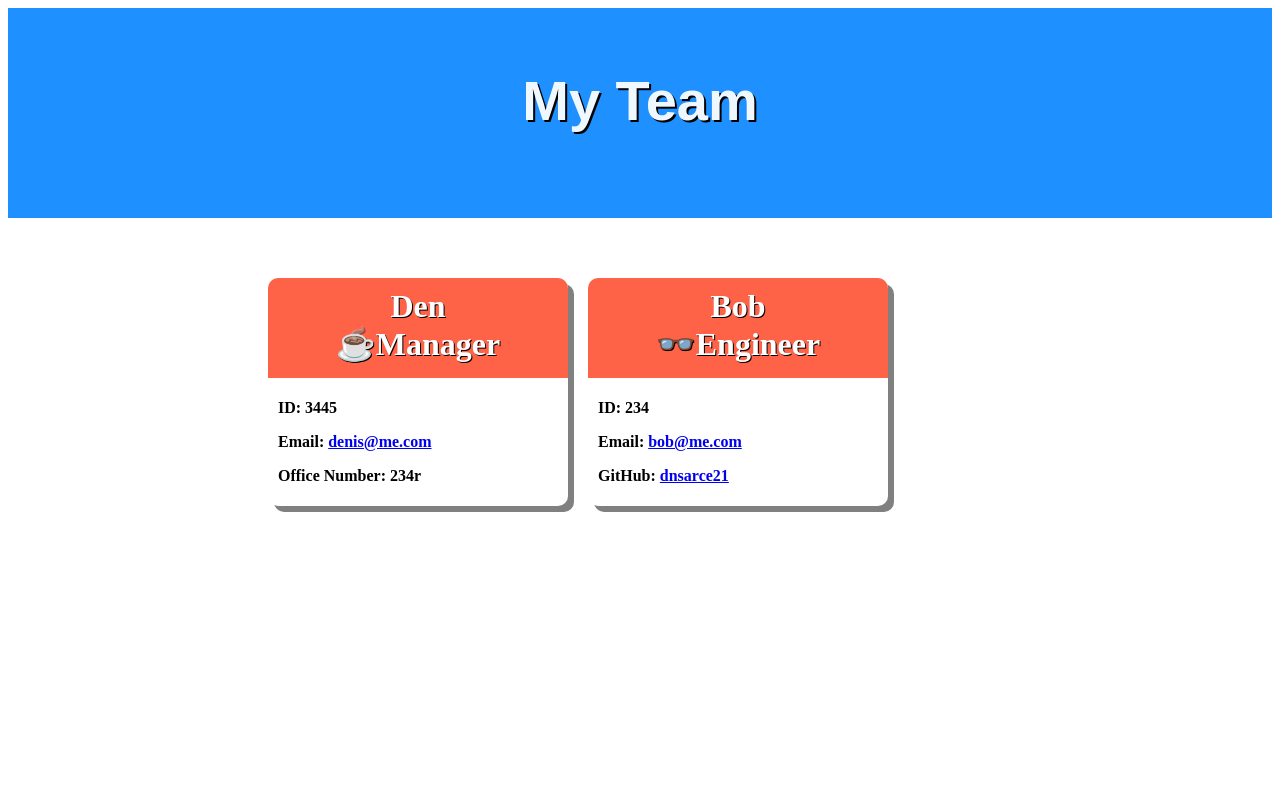
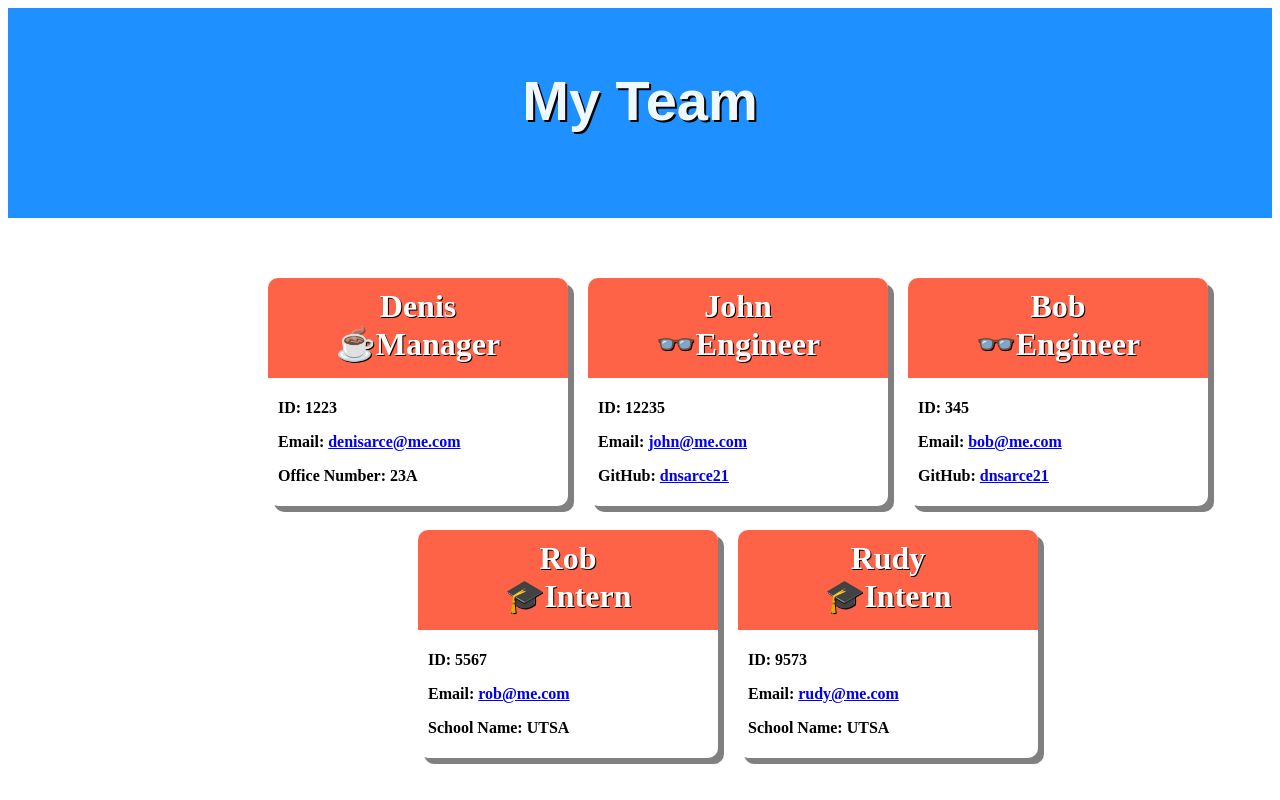
Before and after one commit to D-Y-A-G/Team-Profile_Generator-DA, a website: page index.html in a window 1280 px wide. Drawn offline with Linux system fonts and the light colour scheme.

```diff
--- a/index.html
+++ b/index.html
@@ -29,18 +29,25 @@
 
                 <div style="display:inline-block; position: relative; margin-left: 250px;">
                       <div style="font-weight: bolder; float:left; width: 300px; background-color: white; border-radius: 10px; box-shadow: 6px 6px gray; margin: 10px 10px 10px 10px;">
-        <p style="width:300px; position:relative; color:white; font-size:2rem; background-color: tomato; align-items: center; text-align: center; padding-bottom: 15px; padding-top: 10px; text-shadow: 1px 1px black; margin: 0%; border-radius: 10px 10px 0px 0px;" >Den</br> <span>&#9749;Manager</span></p>
+        <p style="width:300px; position:relative; color:white; font-size:2rem; background-color: tomato; align-items: center; text-align: center; padding-bottom: 15px; padding-top: 10px; text-shadow: 1px 1px black; margin: 0%; border-radius: 10px 10px 0px 0px;" >Denis</br> <span>&#9749;Manager</span></p>
         <div style="border-radius:10px; padding: 5px;">
-            <p type="text" style="width: 200px; padding-left: 5px;">ID: 3445</p>
-            <p type="text" style="width: 200px; padding-left: 5px;">Email: <a href="mailto:denis@me.com"> denis@me.com</a></p>
-            <p type="text" style="width: 200px; padding-left: 5px;">Office Number: 234r</p>
+            <p type="text" style="width: 200px; padding-left: 5px;">ID: 1223</p>
+            <p type="text" style="width: 200px; padding-left: 5px;">Email: <a href="mailto:denisarce@me.com"> denisarce@me.com</a></p>
+            <p type="text" style="width: 200px; padding-left: 5px;">Office Number: 23A</p>
         </div>
     </div>
 
                       <div style="font-weight: bolder; float:left; width: 300px; background-color: white; border-radius: 10px; box-shadow: 6px 6px gray; margin: 10px 10px 10px 10px;">
+      <p style="width:300px; position:relative; color:white; font-size:2rem; background-color: tomato; align-items: center; text-align: center; padding-bottom: 15px; padding-top: 10px; text-shadow: 1px 1px black; margin: 0%; border-radius: 10px 10px 0px 0px;" >John</br> <span>&#128083;Engineer</span></p>
+      <div style="border-radius:10px; padding: 5px;">
+          <p type="text" style="width: 200px; padding-left: 5px;">ID: 12235</p>
+          <p type="text" style="width: 200px; padding-left: 5px;">Email: <a href="mailto:john@me.com"> john@me.com</a></p>
+          <p type="text" style="width: 200px; padding-left: 5px;"> GitHub: <a href="https://github.com/dnsarce21">dnsarce21</a></p>
+      </div>
+  </div><div style="font-weight: bolder; float:left; width: 300px; background-color: white; border-radius: 10px; box-shadow: 6px 6px gray; margin: 10px 10px 10px 10px;">
       <p style="width:300px; position:relative; color:white; font-size:2rem; background-color: tomato; align-items: center; text-align: center; padding-bottom: 15px; padding-top: 10px; text-shadow: 1px 1px black; margin: 0%; border-radius: 10px 10px 0px 0px;" >Bob</br> <span>&#128083;Engineer</span></p>
       <div style="border-radius:10px; padding: 5px;">
-          <p type="text" style="width: 200px; padding-left: 5px;">ID: 234</p>
+          <p type="text" style="width: 200px; padding-left: 5px;">ID: 345</p>
           <p type="text" style="width: 200px; padding-left: 5px;">Email: <a href="mailto:bob@me.com"> bob@me.com</a></p>
           <p type="text" style="width: 200px; padding-left: 5px;"> GitHub: <a href="https://github.com/dnsarce21">dnsarce21</a></p>
       </div>
@@ -50,7 +57,21 @@
 
                 <div style="display:inline-block; position: inherit; margin-left: 400px;">
 
-
+                      <div style="font-weight: bolder; float:left; width: 300px; background-color: white; border-radius: 10px; box-shadow: 6px 6px gray; margin: 10px 10px 10px 10px;">
+      <p style="width:300px; position:relative; color:white; font-size:2rem; background-color: tomato; align-items: center; text-align: center; padding-bottom: 15px; padding-top: 10px; text-shadow: 1px 1px black; margin: 0%; border-radius: 10px 10px 0px 0px;" >Rob</br> <span>&#127891;Intern</span></p>
+      <div style="border-radius:10px; padding: 5px;">
+          <p type="text" style="width: 200px; padding-left: 5px;">ID: 5567</p>
+          <p type="text" style="width: 200px; padding-left: 5px;">Email: <a href="mailto:rob@me.com"> rob@me.com</a></p>
+          <p type="text" style="width: 200px; padding-left: 5px;">School Name: UTSA</p>
+      </div>
+  </div><div style="font-weight: bolder; float:left; width: 300px; background-color: white; border-radius: 10px; box-shadow: 6px 6px gray; margin: 10px 10px 10px 10px;">
+      <p style="width:300px; position:relative; color:white; font-size:2rem; background-color: tomato; align-items: center; text-align: center; padding-bottom: 15px; padding-top: 10px; text-shadow: 1px 1px black; margin: 0%; border-radius: 10px 10px 0px 0px;" >Rudy</br> <span>&#127891;Intern</span></p>
+      <div style="border-radius:10px; padding: 5px;">
+          <p type="text" style="width: 200px; padding-left: 5px;">ID: 9573</p>
+          <p type="text" style="width: 200px; padding-left: 5px;">Email: <a href="mailto:rudy@me.com"> rudy@me.com</a></p>
+          <p type="text" style="width: 200px; padding-left: 5px;">School Name: UTSA</p>
+      </div>
+  </div>
 
                 </div>
 
```
Also changed, not shown: README.md.
